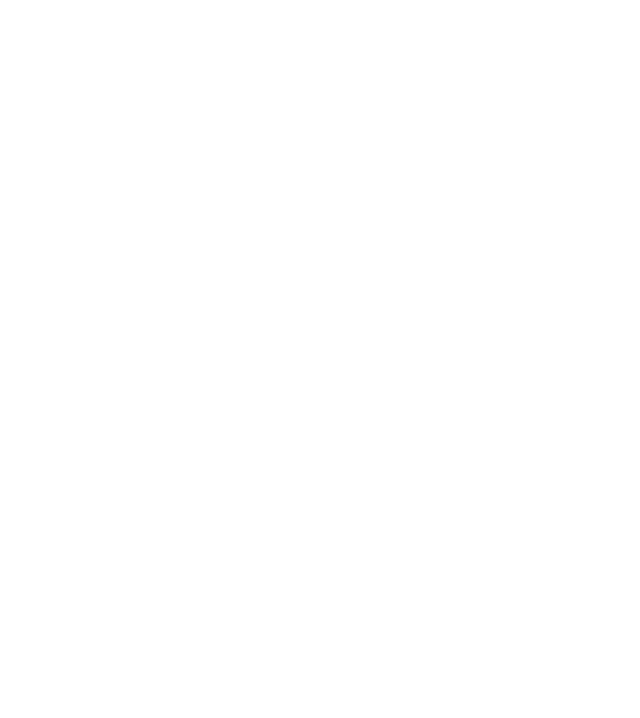
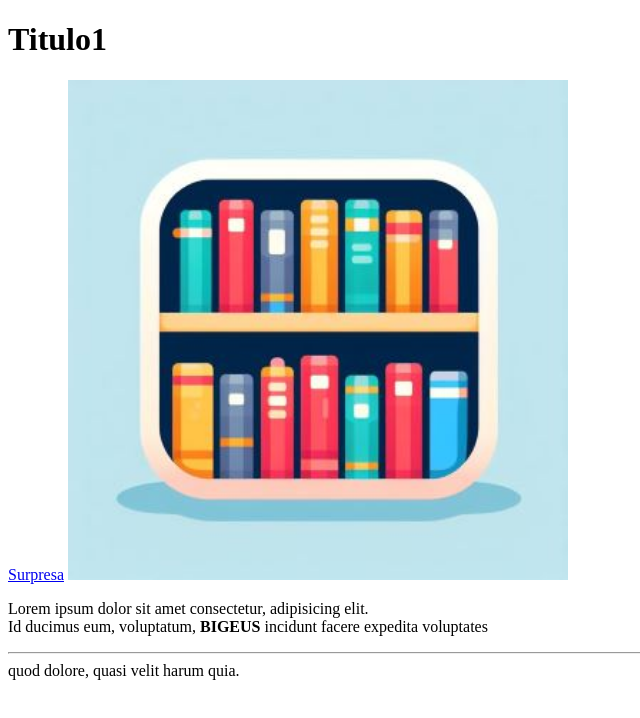
Before and after one commit to Bigeus/AnaliseSistemasL1, a plain HTML site: page Teste .find/index.html in a window 1280 px wide. Shown: the whole page, without its empty margins (0-640 px from the left). Drawn offline with Linux system fonts and the light colour scheme.

Commit message:
Add primeira pagina html

```diff
--- a/Teste .find/index.html
+++ b/Teste .find/index.html
@@ -11,6 +11,16 @@
 </head>
 
 <body>
+    <h1>Titulo1</h1>
+<!--     <h2>Titulo2</h2>
+    <h3>Titulo3</h3>
+    <h4>Titulo4</h4>
+    <h5>Titulo5</h5>
+    <h6>Titulo6</h6> -->
+
+   <a href="https://www.pudim.com.br">Surpresa</a>
+    <img src="img1Repaginando.jpg   " alt="estante de livros repaginando" width = "500px">
+    <p>Lorem ipsum dolor sit amet consectetur, adipisicing elit. <br> Id ducimus eum, voluptatum, <b>BIGEUS</b> incidunt facere expedita voluptates <hr> quod dolore, quasi velit harum quia.</p>
 
 </body>
 
```
Also changed, not shown: Teste .find/img1Repaginando.jpg (added).
